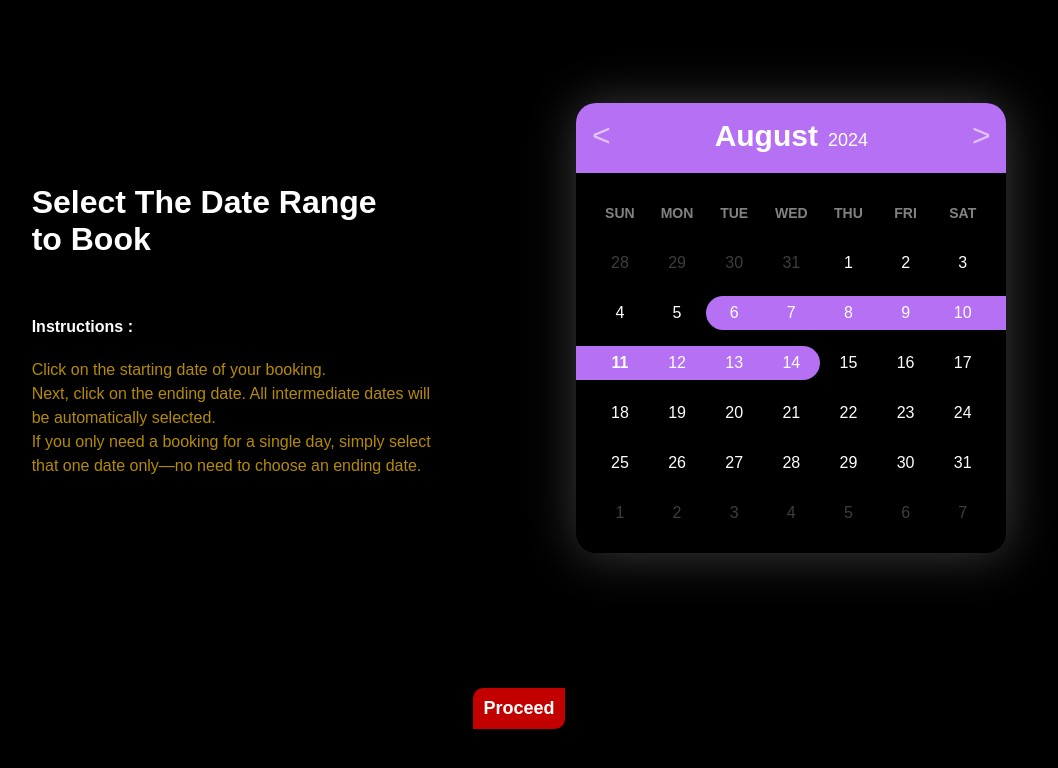
After one commit to Nabhi7/smusic, a Django app: page /booking_date/ in a window 1280 px wide. The commit adds this page. Shown: the top 768 px of the page, without its empty margins (121-1179 px from the left). Run offline with Django 5.2, Linux system fonts and the light colour scheme; some libraries are stand-ins or nearby versions.

Commit message:
Added date selection features and speaker booking

```diff
--- /dev/null
+++ b/app/static/css/bookingOthers.css
@@ -0,0 +1,327 @@
+body {
+    background-color: rgb(0, 0, 0);
+    color: rgb(255, 255, 255);
+    font-family: Arial, Helvetica, sans-serif;
+}
+.date-container{
+    display: flex;
+    height: 80vh;
+    justify-content:space-evenly;
+    align-items: center;
+    p{
+        width: 400px;
+        line-height: 24px;
+        color: rgba(255, 196, 0, 0.708);
+    }
+}
+.cntr{
+    display: flex;
+    justify-content: center;
+}
+.btn{
+    margin-top: 40px;
+    padding: 10px;
+    font-size: 18px;
+    border:none;
+    border-radius: 10px 0px 10px 0px;
+    background-color: rgb(195, 0, 0);
+    color: white;
+    font-weight: bold;
+    transition: all 0.3s;
+    text-decoration: none;
+}
+.btn:hover{
+    transform: scale(0.9);
+}
+.choose-date{
+    width: 400px;
+    border-radius: 20px;
+    box-shadow: 1px 1px 50px rgb(61, 61, 61);
+    padding: 15px;
+    overflow: hidden;
+    /* body {
+        font-family: 'Roboto', sans-serif;
+        background-color: #f8f7fa;
+        color: #333;
+    } */
+
+    .calendar {
+        position: absolute;
+        top: 50%;
+        left: 50%;
+        margin-top: -225px;
+        margin-left: -195px;
+        width: 360px;
+        padding: 15px;
+        box-shadow: 1px 1px 20px 0 rgba(0, 0, 0, 0.4);
+        border-radius: 12px;
+        overflow: hidden;
+    }
+
+    .calendar--nav {
+        margin: -15px -15px 15px;
+        padding: 0 15px;
+        background-color: #b670f4;
+        color: #fff;
+        height: 70px;
+        position: relative;
+    }
+
+    .calendar--nav a {
+        position: absolute;
+        cursor: pointer;
+        left: 10px;
+        font-size: 32px;
+        line-height: 1;
+        top: 16px;
+        width: 30px;
+        text-align: center;
+        display: inline-block;
+        color: rgba(255, 255, 255, 0.6);
+        user-select: none;
+    }
+
+    .calendar--nav a:hover {
+        color: #fff;
+    }
+
+    .calendar--nav a:last-child {
+        left: auto;
+        right: 10px;
+    }
+
+    .calendar--nav h1 {
+        margin: 0;
+        position: absolute;
+        left: 40px;
+        right: 40px;
+        text-align: center;
+        cursor: pointer;
+        font-size: 30px;
+        line-height: 66px;
+        user-select: none;
+    }
+
+    .calendar--nav small {
+        font-weight: 300;
+        margin-left: 10px;
+        font-size: 60%;
+    }
+
+    .calendar--days {
+        font-size: 0;
+    }
+
+    .calendar--days span {
+        width: 14.28571%;
+        display: inline-block;
+        text-align: center;
+        user-select: none;
+        cursor: pointer;
+        margin: 8px 0;
+        line-height: 34px;
+        position: relative;
+        font-size: 16px;
+    }
+
+    .calendar--days span.label {
+        text-transform: uppercase;
+        font-weight: 700;
+        color: rgba(255, 255, 255, 0.508);
+        font-size: 14px;
+        cursor: initial;
+    }
+
+    .calendar--days span.active {
+        font-weight: 700;
+        background-color: rgba(182, 112, 244, 0.3);
+        border-radius: 18px;
+    }
+
+    .calendar--days span.muted {
+        color: rgba(255, 255, 255, 0.242);
+    }
+
+    .calendar--days span.between {
+        border-radius: 0;
+    }
+
+    .calendar--days span.start,
+    .calendar--days span.between,
+    .calendar--days span.end {
+        background-color: #b670f4;
+        color: #fff;
+    }
+
+    .calendar--days span.start {
+        border-radius: 45px 0 0 45px;
+    }
+
+    .calendar--days span.end {
+        border-radius: 0 45px 45px 0;
+    }
+
+    .calendar--days span.start.end {
+        border-radius: 20px;
+    }
+
+    .calendar--days span.between:nth-child(7n)::after,
+    .calendar--days span.start:nth-child(7n)::after {
+        content: "";
+        position: absolute;
+        top: 0;
+        bottom: 0;
+        left: 100%;
+        background-color: #b670f4;
+        width: 20px;
+    }
+
+    .calendar--days span.between:nth-child(7n + 1)::after,
+    .calendar--days span.end:nth-child(7n + 1)::after {
+        content: "";
+        position: absolute;
+        top: 0;
+        bottom: 0;
+        right: 100%;
+        background-color: #b670f4;
+        width: 20px;
+    }
+
+    .calendar--days span.start.end::after {
+        display: none;
+    }
+
+}
+
+
+.card1{
+    display: flex;
+    justify-content: space-between;
+}
+.options{
+    button{
+        border: none;
+        border-radius: 20px;
+        padding: 7px 15px;
+        font-size: 17px;
+        font-weight: bold;
+        margin: 20px 10px;
+        background-color: rgba(255, 255, 255, 0.292);
+        color: white;
+        transition: all 0.2s;
+    }
+    button:hover{
+        background-color: #fff;
+        color: black;
+    }
+    .active{
+        background-color: #fff;
+        color: black;
+    }
+}
+.date{
+    margin-top: 25px;
+    a{
+        border-radius: 5px;
+        padding: 7px 15px;
+        font-size: 17px;
+        font-weight: bold;
+        margin: 20px 10px;
+        text-decoration: none;
+        background-color: rgba(255, 0, 0, 0.84);
+        color: white;
+    }
+}
+.djs{
+    display: flex;
+    flex-wrap: wrap;
+    justify-content: space-around;
+    color: purple;
+    .dj{
+        width: 18%;
+        aspect-ratio: 0.7;
+        background-color: white;
+        /* border: 2px solid white; */
+        margin: 10px auto;
+        border-radius: 20px;
+        text-align: center;
+        padding-bottom: 10px;
+        img{
+            width: 100%;
+            border-radius: 20px 20px 0 0;
+        }
+        h4{
+            margin: 5px auto;
+            font-size: 100%;
+        }
+        p{
+            margin: 10px;
+        }
+        button{
+            border: none;
+            background-color: green;
+            border-radius: 10px;
+            font-size: 20px;
+            color: white;
+            padding: 7px 13px;
+        }
+    }
+}
+
+
+
+
+
+@media only screen and (max-width: 720px){
+    .date-container{
+        flex-direction: column;
+        text-align: center;
+        p{
+            width: 350px;
+            font-size: 12px;
+            line-height: 20px;
+            text-align: left;
+            margin-bottom: 20px;
+        }
+        h4{
+            margin: 10px;
+        }
+    }
+    .choose-date{
+        width: 300px;
+    }
+
+    .djs{
+        display: flex;
+        flex-wrap: wrap;
+        justify-content: space-around;
+        color: purple;
+        .dj{
+            width: 45%;
+            aspect-ratio: 0.7;
+            background-color: white;
+            margin: 10px auto;
+            border-radius: 20px;
+            text-align: center;
+            img{
+                width: 100%;
+                border-radius: 20px 20px 0 0;
+            }
+            h4{
+                margin: 5px auto;
+                font-size: 100%;
+            }
+            p{
+                margin: 10px;
+            }
+            button{
+                border: none;
+                background-color: green;
+                border-radius: 10px;
+                font-size: 20px;
+                color: white;
+                padding: 7px 13px;
+            }
+        }
+    }
+}
--- a/app/templates/booking.html
+++ b/app/templates/booking.html
@@ -17,7 +17,7 @@
         <a href="{% url 'booking_dj' %}" class="cat-dj">
             DJs
         </a>
-        <a href="" class="cat-oth">
+        <a href="{% url 'booking_date' %}" class="cat-oth">
             Lights
         </a>
         <a href="" class="cat-oth">
--- /dev/null
+++ b/app/templates/booking_date.html
@@ -0,0 +1,175 @@
+<!DOCTYPE html>
+<html lang="en">
+
+<head>
+    <meta charset="UTF-8">
+    <meta name="viewport" content="width=device-width, initial-scale=1.0">
+    <title>Date Picker</title>
+    {% load static %}
+    <link rel="stylesheet" href="{% static 'css/bookingOthers.css' %}">
+    <link rel="stylesheet" href="https://cdn.jsdelivr.net/npm/daterangepicker/daterangepicker.css">
+</head>
+
+<body>
+    <div class="date-container">
+        <div>
+            <h1>Select The Date Range<br>to Book</h1>
+            <br>
+            <h4>Instructions :</h4>
+            <p>Click on the starting date of your booking.<br>Next, click on the ending date. All intermediate dates will be automatically selected.<br>If you only need a booking for a single day, simply select that one date only—no need to choose an ending date.</p>
+        </div>
+        <div class="choose-date" id="calendar">
+            <!-- Calendar will be rendered here -->
+        </div>
+    </div>
+    <div class="cntr"><a href="{% url 'booking_others' %}" class="btn">Proceed</a></div>
+    <!-- Include Moment.js -->
+    <script src="https://cdnjs.cloudflare.com/ajax/libs/moment.js/2.29.1/moment.min.js"></script>
+
+    <script>
+        'use strict';
+
+        // Create DOM elements using vanilla JS
+        function createElement(tag, attrs = {}, children = []) {
+            const element = document.createElement(tag);
+
+            for (let key in attrs) {
+                if (key.startsWith("on")) {
+                    element.addEventListener(key.substring(2).toLowerCase(), attrs[key]);
+                } else if (key === "className") {
+                    element.className = attrs[key];
+                } else {
+                    element.setAttribute(key, attrs[key]);
+                }
+            }
+
+            children.forEach(child => {
+                if (typeof child === "string") {
+                    element.appendChild(document.createTextNode(child));
+                } else if (child instanceof Node) {
+                    element.appendChild(child);
+                }
+            });
+
+            return element;
+        }
+
+        function Heading({ date, changeMonth, resetDate }) {
+            return createElement("nav", { className: "calendar--nav" }, [
+                createElement("a", { onClick: () => changeMonth(date.month() - 1) }, ["<"]),
+                createElement("h1", { onClick: resetDate }, [
+                    date.format('MMMM'),
+                    createElement("small", {}, [date.format('YYYY')])
+                ]),
+                createElement("a", { onClick: () => changeMonth(date.month() + 1) }, [">"])
+            ]);
+        }
+
+        function Day({ currentDate, date, startDate, endDate, onClick }) {
+            let className = [];
+
+            if (moment().isSame(date, 'day')) {
+                className.push('active');
+            }
+
+            if (date.isSame(startDate, 'day')) {
+                className.push('start');
+            }
+
+            if (date.isBetween(startDate, endDate, 'day')) {
+                className.push('between');
+            }
+
+            if (date.isSame(endDate, 'day')) {
+                className.push('end');
+            }
+
+            if (!date.isSame(currentDate, 'month')) {
+                className.push('muted');
+            }
+
+            return createElement("span", {
+                onClick: () => onClick(date),
+                className: className.join(' ')
+            }, [date.date().toString()]);
+        }
+
+        function Days({ date, startDate, endDate, onClick }) {
+            const thisDate = moment(date);
+            const daysInMonth = thisDate.daysInMonth();
+            const firstDayOfMonth = thisDate.startOf('month').day();
+            const lastDayOfMonth = thisDate.endOf('month').day();
+            const days = [];
+            const labels = [];
+
+            // Day labels (e.g., Mon, Tue, Wed, etc.)
+            for (let i = 0; i < 7; i++) {
+                labels.push(createElement("span", { className: "label" }, [moment().day(i).format('ddd')]));
+            }
+
+            // Days from the previous month
+            for (let i = firstDayOfMonth - 1; i >= 0; i--) {
+                const day = moment(thisDate).subtract(1, 'month').endOf('month').date() - i;
+                days.push(Day({ currentDate: date, date: moment(thisDate).subtract(1, 'month').date(day), startDate, endDate, onClick }));
+            }
+
+            // Days of the current month
+            for (let i = 1; i <= daysInMonth; i++) {
+                days.push(Day({ currentDate: date, date: moment(thisDate).date(i), startDate, endDate, onClick }));
+            }
+
+            // Days from the next month
+            const totalDays = days.length;
+            for (let i = totalDays; i < 42; i++) {
+                days.push(Day({ currentDate: date, date: moment(thisDate).add(1, 'month').date(i - totalDays + 1), startDate, endDate, onClick }));
+            }
+
+            return createElement("nav", { className: "calendar--days" }, labels.concat(days));
+        }
+
+
+        function Calendar() {
+            let date = moment();
+            let startDate = moment().subtract(5, 'day');
+            let endDate = moment().add(3, 'day');
+
+            function resetDate() {
+                date = moment();
+                renderCalendar();
+            }
+
+            function changeMonth(month) {
+                date.month(month);
+                renderCalendar();
+            }
+
+            function changeDate(selectedDate) {
+                if (startDate === null || selectedDate.isBefore(startDate, 'day') || !startDate.isSame(endDate, 'day')) {
+                    startDate = moment(selectedDate);
+                    endDate = moment(selectedDate);
+                } else if (selectedDate.isSame(startDate, 'day') && selectedDate.isSame(endDate, 'day')) {
+                    startDate = null;
+                    endDate = null;
+                } else if (selectedDate.isAfter(startDate, 'day')) {
+                    endDate = moment(selectedDate);
+                }
+                renderCalendar();
+            }
+
+            function renderCalendar() {
+                const calendar = document.getElementById('calendar');
+                calendar.innerHTML = "";
+                calendar.appendChild(Heading({ date, changeMonth, resetDate }));
+                calendar.appendChild(Days({ date, startDate, endDate, onClick: changeDate }));
+            }
+
+            renderCalendar();
+        }
+
+        document.addEventListener("DOMContentLoaded", function () {
+            Calendar();
+        });
+    </script>
+</body>
+
+</html>
--- a/app/views.py
+++ b/app/views.py
@@ -57,8 +57,14 @@ def admin_dashboard(request):
 def check_status(request):
     return render(request, 'check_status.html')
 
+def booking(request):
+    return render(request, 'booking.html')
+
 def booking_dj(request):
     return render(request, 'booking_dj.html')
 
-def booking(request):
-    return render(request, 'booking.html')
+def booking_others(request):
+    return render(request, 'booking_others.html')
+
+def booking_date(request):
+    return render(request, 'booking_date.html')
--- a/smusic/urls.py
+++ b/smusic/urls.py
@@ -30,5 +30,7 @@ urlpatterns = [
     # Booking
     path('booking/', views.booking, name='booking'),
     path('booking_dj/', views.booking_dj, name='booking_dj'),
+    path('booking_others/', views.booking_others, name='booking_others'),
+    path('booking_date/', views.booking_date, name='booking_date'),
 
 ]
```
Also changed, not shown: app/templates/booking_others.html (added, +63 -0 lines), db.sqlite3.
